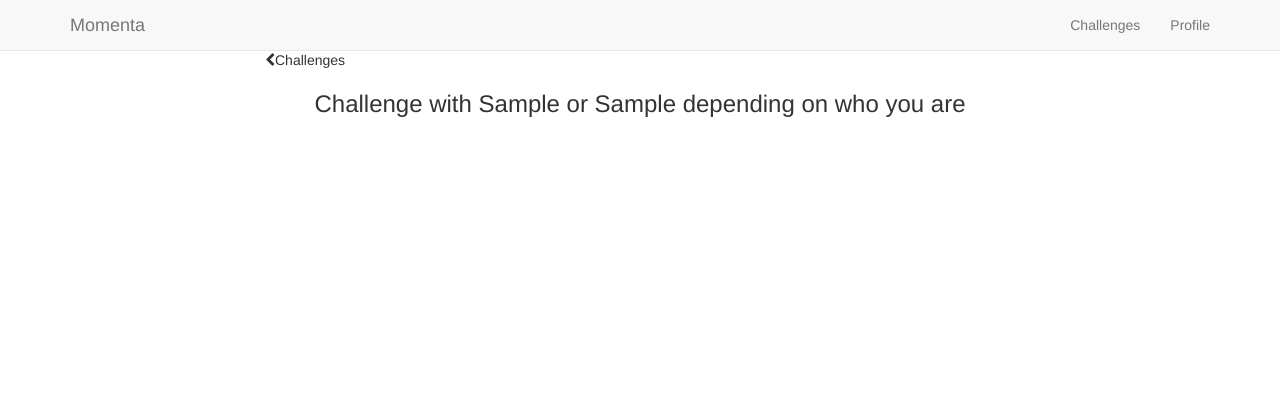
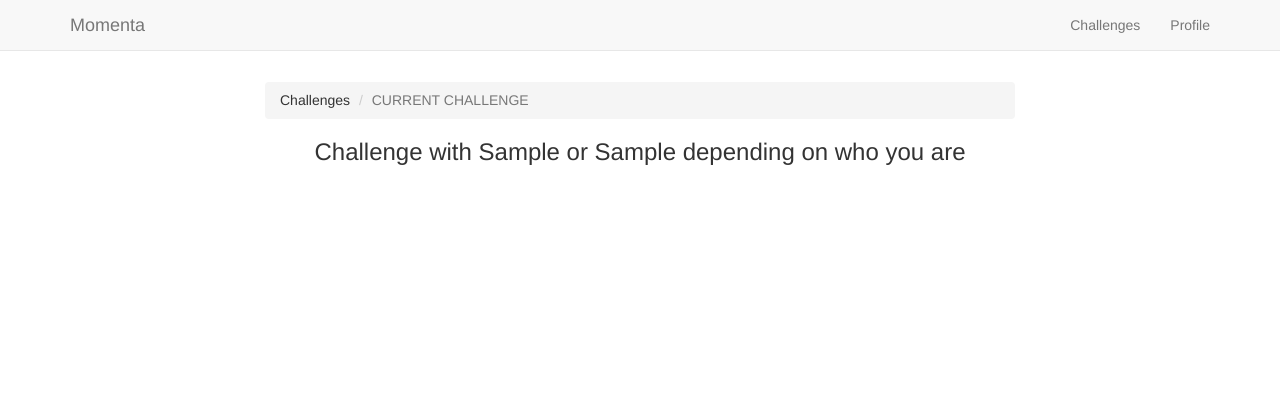
Before and after one commit to vincentmvdm/momenta, a Flask app: page /challenge/1 in a window 1280 px wide. Shown: the top 419 px of the page. Run offline with Flask 2, Linux system fonts and the light colour scheme; tables that the repository leaves empty hold one stand-in row (values such as "Sample post"); a database or web service that is not in the repository returns one stand-in record (values such as "Sample title"); data that the repository does not hold is empty; some libraries are stand-ins or nearby versions.

Commit message:
Breadcrumbs.

```diff
--- a/static/css/style.min.css
+++ b/static/css/style.min.css
@@ -1 +1 @@
-html{position:relative;min-height:100%}body{padding-top:50px;margin-bottom:61px;background-color:#FFF;line-height:1.5}.footer{position:absolute;bottom:0;width:100%;height:61px}.flex-wrapper{height:calc(100vh - 50px - 61px);display:-webkit-box;display:-webkit-flex;display:-ms-flexbox;display:flex;-webkit-box-align:center;-webkit-align-items:center;-ms-flex-align:center;align-items:center;-webkit-box-pack:center;-webkit-justify-content:center;-ms-flex-pack:center;justify-content:center}.img-rounded.img-profile{width:150px;height:150px}.page-content{padding-top:32px;padding-bottom:32px}.btn-primary{border:0px}hr{margin-top:0px;margin-bottom:0px}.container .text-muted{margin:20px 0}.table{border:1px solid #ddd}a{color:#333}a:hover{color:#009FE8;text-decoration:none}.flex-wrapper-challenge{height:calc(100vh - 50px - 61px - 77px);display:-webkit-box;display:-webkit-flex;display:-ms-flexbox;display:flex;-webkit-box-align:center;-webkit-align-items:center;-ms-flex-align:center;align-items:center;-webkit-box-pack:center;-webkit-justify-content:center;-ms-flex-pack:center;justify-content:center}
+html{position:relative;min-height:100%}body{padding-top:50px;margin-bottom:61px;background-color:#FFF;line-height:1.5}.footer{position:absolute;bottom:0;width:100%;height:61px}.flex-wrapper{height:calc(100vh - 50px - 61px);display:-webkit-box;display:-webkit-flex;display:-ms-flexbox;display:flex;-webkit-box-align:center;-webkit-align-items:center;-ms-flex-align:center;align-items:center;-webkit-box-pack:center;-webkit-justify-content:center;-ms-flex-pack:center;justify-content:center}.img-rounded.img-profile{width:150px;height:150px}.page-content{padding-top:32px;padding-bottom:32px}.btn-primary{border:0px}hr{margin-top:0px;margin-bottom:0px}.container .text-muted{margin:20px 0}.table{border:1px solid #ddd}a{color:#333}a:hover{color:#009FE8;text-decoration:none}.flex-wrapper-challenge{height:calc(100vh - 50px - 61px - 157px);display:-webkit-box;display:-webkit-flex;display:-ms-flexbox;display:flex;-webkit-box-align:center;-webkit-align-items:center;-ms-flex-align:center;align-items:center;-webkit-box-pack:center;-webkit-justify-content:center;-ms-flex-pack:center;justify-content:center}
--- a/static/scss/style.scss
+++ b/static/scss/style.scss
@@ -82,7 +82,7 @@ a:hover {
 }
 
 .flex-wrapper-challenge {
-  height: calc(100vh - #{$navbar-height} - #{$footer-height} - 77px);
+  height: calc(100vh - #{$navbar-height} - #{$footer-height} - 157px);
   display: -webkit-box;
   display: -webkit-flex;
   display: -ms-flexbox;
--- a/templates/challenge.html
+++ b/templates/challenge.html
@@ -14,16 +14,19 @@
 {% endblock %}
 {% block content %}
 <div class="container">
-  <div class="row">
+  <div class="row page-content">
     <div class="col-xs-12 col-md-8 col-md-offset-2">
-      <a href="/challenges"><i class="fa fa-chevron-left text-center"></i>Challenges</a>
+      <ol class="breadcrumb">
+        <li><a href="/challenges">Challenges</a></li>
+        <li class="active">CURRENT CHALLENGE</li>
+      </ol>
       <h3 class="text-center">Challenge with {{data['user1']}} or {{data['user2']}} depending on who you are</h3>
     </div>
   </div>
 </div>
 <div class="flex-wrapper-challenge">
   <div class="container">
-    <div class="row page-content">
+    <div class="row">
       <div class="col-xs-12 col-md-8 col-md-offset-2">
         <h1 class="text-center">Active streak: {{data['is_streak']}}</span>
       </div>
```
